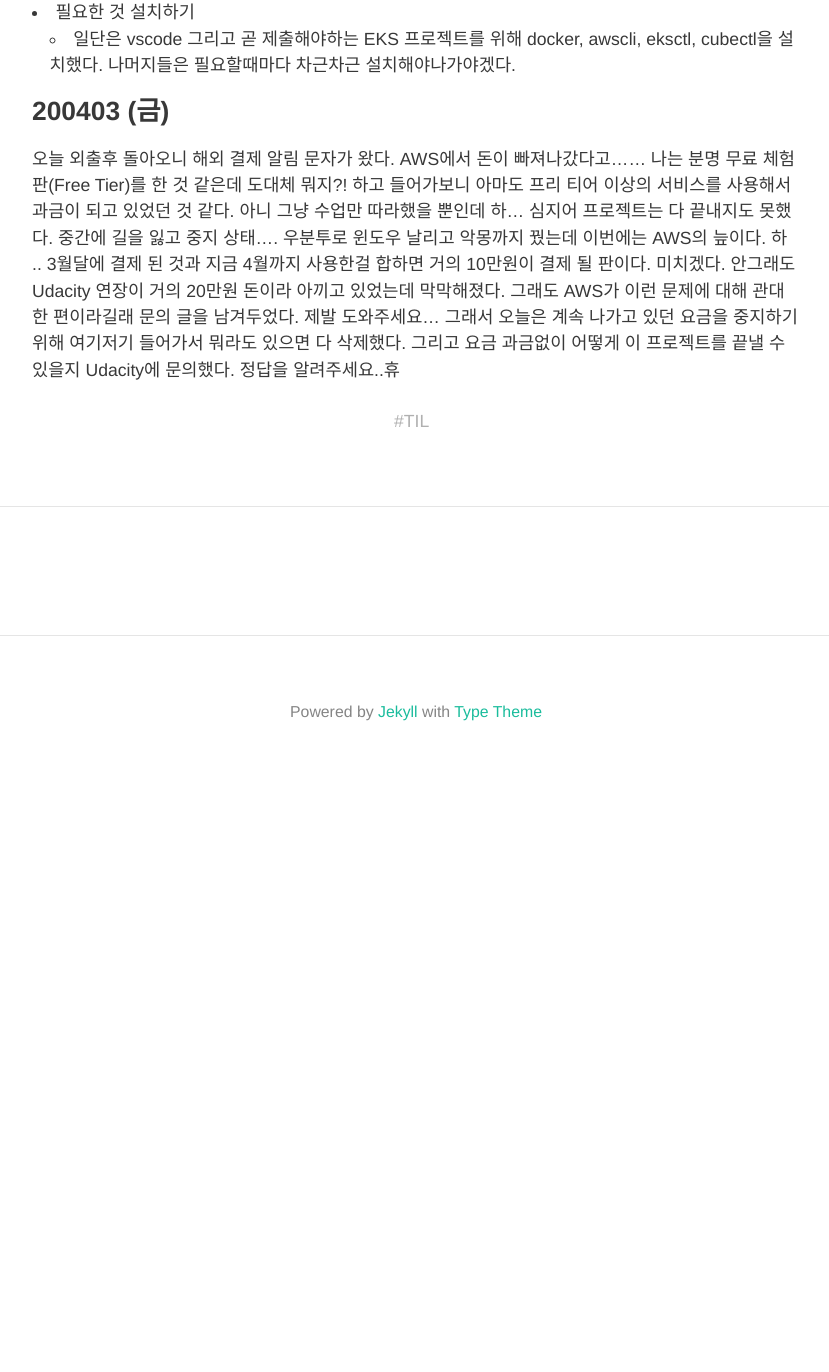
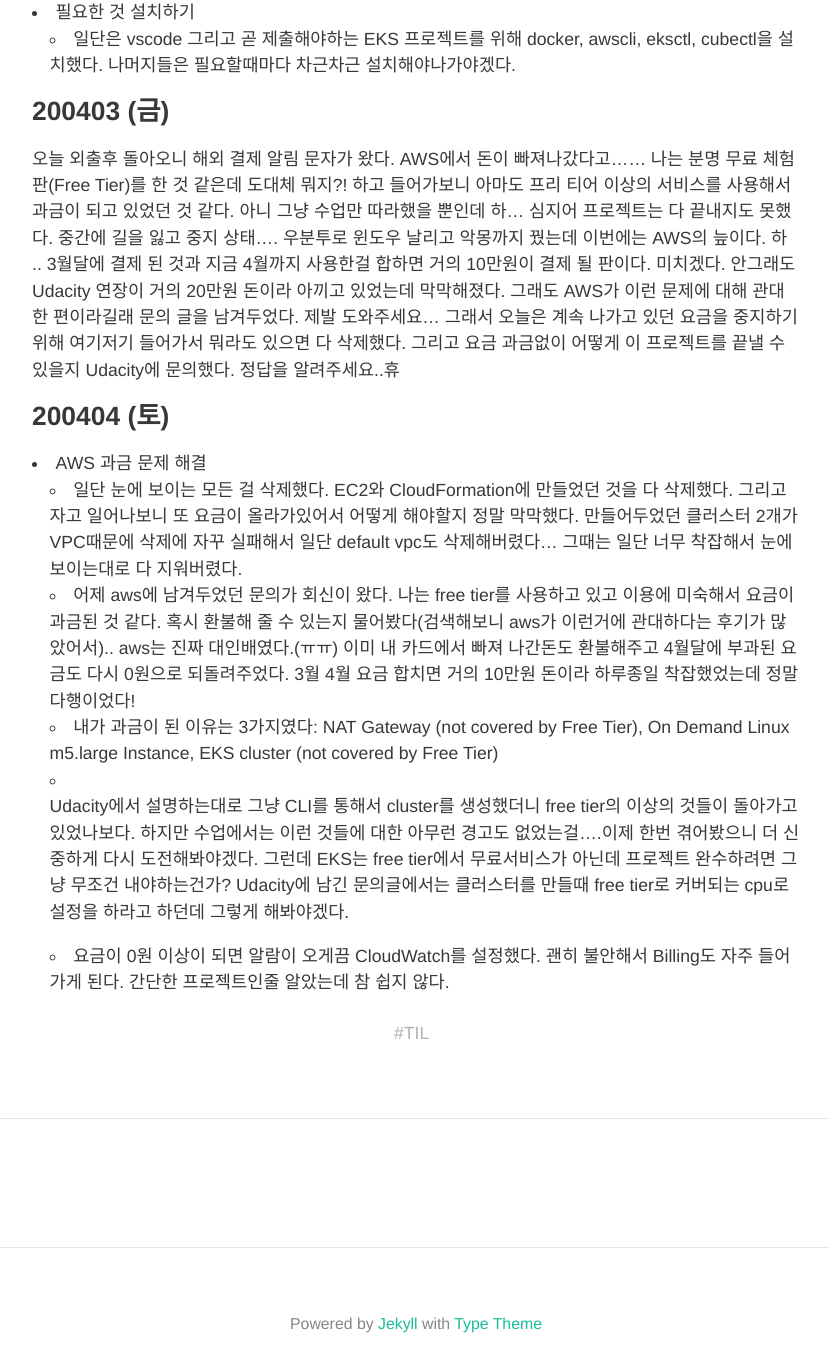
Before and after one commit to HyunlangBan/hyunlangban.github.io, a Jekyll site: the page built from _posts/TIL/2020-03-30-week-til.md, in a window 1280 px wide and 1400 px high, scrolled down 1526 px. Shown: the top 1372 px of the window, without its empty margins (224-1053 px from the left). Built offline with Jekyll 4.4.1, drawn with Linux system fonts in a browser that asks for light colours; nearby versions of some CDN libraries; some web fonts are replaced; comment, search, counter and statistics services are not loaded; before the commit the page ends 2313 px from its top, so only the background shows below that.

Commit message:
Add 200404 TIL

```diff
--- a/_posts/TIL/2020-03-30-week-til.md
+++ b/_posts/TIL/2020-03-30-week-til.md
@@ -38,3 +38,12 @@ title: 200330-200405 TIL
 ### 200403 (금)
 오늘 외출후 돌아오니 해외 결제 알림 문자가 왔다. AWS에서 돈이 빠져나갔다고...... 나는 분명 무료 체험판(Free Tier)를 한 것 같은데 도대체 뭐지?! 하고 들어가보니 아마도 프리 티어 이상의 서비스를 사용해서 과금이 되고 있었던 것 같다. 아니 그냥 수업만 따라했을 뿐인데 하... 심지어 프로젝트는 다 끝내지도 못했다. 중간에 길을 잃고 중지 상태.... 우분투로 윈도우 날리고 악몽까지 꿨는데 이번에는 AWS의 늪이다. 하 .. 3월달에 결제 된 것과 지금 4월까지 사용한걸 합하면 거의 10만원이 결제 될 판이다. 미치겠다. 안그래도 Udacity 연장이 거의 20만원 돈이라 아끼고 있었는데 막막해졌다. 그래도 AWS가 이런 문제에 대해 관대한 편이라길래 문의 글을 남겨두었다. 제발 도와주세요...
 그래서 오늘은 계속 나가고 있던 요금을 중지하기 위해 여기저기 들어가서 뭐라도 있으면 다 삭제했다. 그리고 요금 과금없이 어떻게 이 프로젝트를 끝낼 수 있을지 Udacity에 문의했다. 정답을 알려주세요..휴
+
+### 200404 (토)
+- AWS 과금 문제 해결
+  - 일단 눈에 보이는 모든 걸 삭제했다. EC2와 CloudFormation에 만들었던 것을 다 삭제했다. 그리고 자고 일어나보니 또 요금이 올라가있어서 어떻게 해야할지 정말 막막했다. 만들어두었던 클러스터 2개가 VPC때문에 삭제에 자꾸 실패해서 일단 default vpc도 삭제해버렸다... 그때는 일단 너무 착잡해서 눈에 보이는대로 다 지워버렸다.
+  - 어제 aws에 남겨두었던 문의가 회신이 왔다. 나는 free tier를 사용하고 있고 이용에 미숙해서 요금이 과금된 것 같다. 혹시 환불해 줄 수 있는지 물어봤다(검색해보니 aws가 이런거에 관대하다는 후기가 많았어서).. aws는 진짜 대인배였다.(ㅠㅠ) 이미 내 카드에서 빠져 나간돈도 환불해주고 4월달에 부과된 요금도 다시 0원으로 되돌려주었다. 3월 4월 요금 합치면 거의 10만원 돈이라 하루종일 착잡했었는데 정말 다행이었다!
+  - 내가 과금이 된 이유는 3가지였다: NAT Gateway (not covered by Free Tier), On Demand Linux m5.large Instance, EKS cluster (not covered by Free Tier)
+  - Udacity에서 설명하는대로 그냥 CLI를 통해서 cluster를 생성했더니 free tier의 이상의 것들이 돌아가고 있었나보다. 하지만 수업에서는 이런 것들에 대한 아무런 경고도 없었는걸....이제 한번 겪어봤으니 더 신중하게 다시 도전해봐야겠다. 그런데 EKS는 free tier에서 무료서비스가 아닌데 프로젝트 완수하려면 그냥 무조건 내야하는건가? Udacity에 남긴 문의글에서는 클러스터를 만들때 free tier로 커버되는 cpu로 설정을 하라고 하던데 그렇게 해봐야겠다.
+
+  - 요금이 0원 이상이 되면 알람이 오게끔 CloudWatch를 설정했다. 괜히 불안해서 Billing도 자주 들어가게 된다. 간단한 프로젝트인줄 알았는데 참 쉽지 않다.
```
